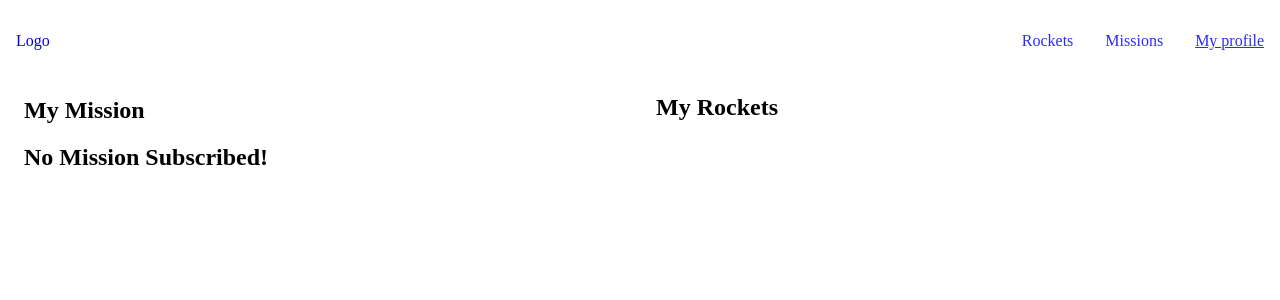
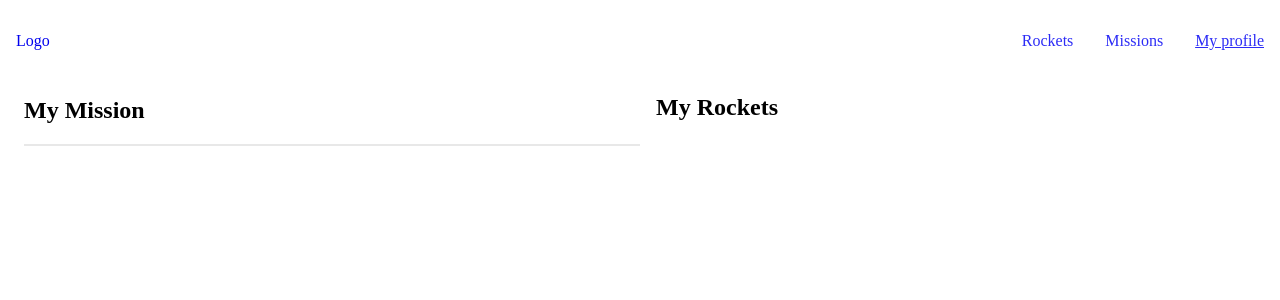
Before and after one commit to abeltsew/spacex, a React (Create React App) app: page /profiles in a window 1280 px wide. Shown: the top 300 px of the page. Built offline with nearby package versions, Linux system fonts and the light colour scheme.

Commit message:
Render mission Profile

```diff
--- a/src/components/Profiles.js
+++ b/src/components/Profiles.js
@@ -3,26 +3,19 @@ import { useSelector } from 'react-redux';
 import './profile.css';
 
 const Profiles = () => {
-  const { missions, joinedMissions } = useSelector((store) => store.mission);
+  const { missions } = useSelector((store) => store.mission);
 
-  const renderMission = () => {
-    if (joinedMissions.length === 0) {
-      return <h2>No Mission Subscribed!</h2>;
-    }
-    return (
-      <table className="mission-list">
-        {missions.map((mission) => {
-          if (joinedMissions.includes(mission.mission_id)) {
-            return (
-              <tr className="mission-item" key={mission.mission_id}>
-                {mission.mission_name}
-              </tr>
-            );
-          }
-        })}
-      </table>
-    );
-  };
+  const subscriptions = missions.filter((mission) => mission.reserved === true);
+
+  const renderMission = () => (
+    <table className="mission-list">
+      {subscriptions.map((sub) => (
+        <tr className="mission-item" key={sub.mission_id}>
+          {sub.mission_name}
+        </tr>
+      ))}
+    </table>
+  );
 
   return (
     <div className="profile-container">
```
